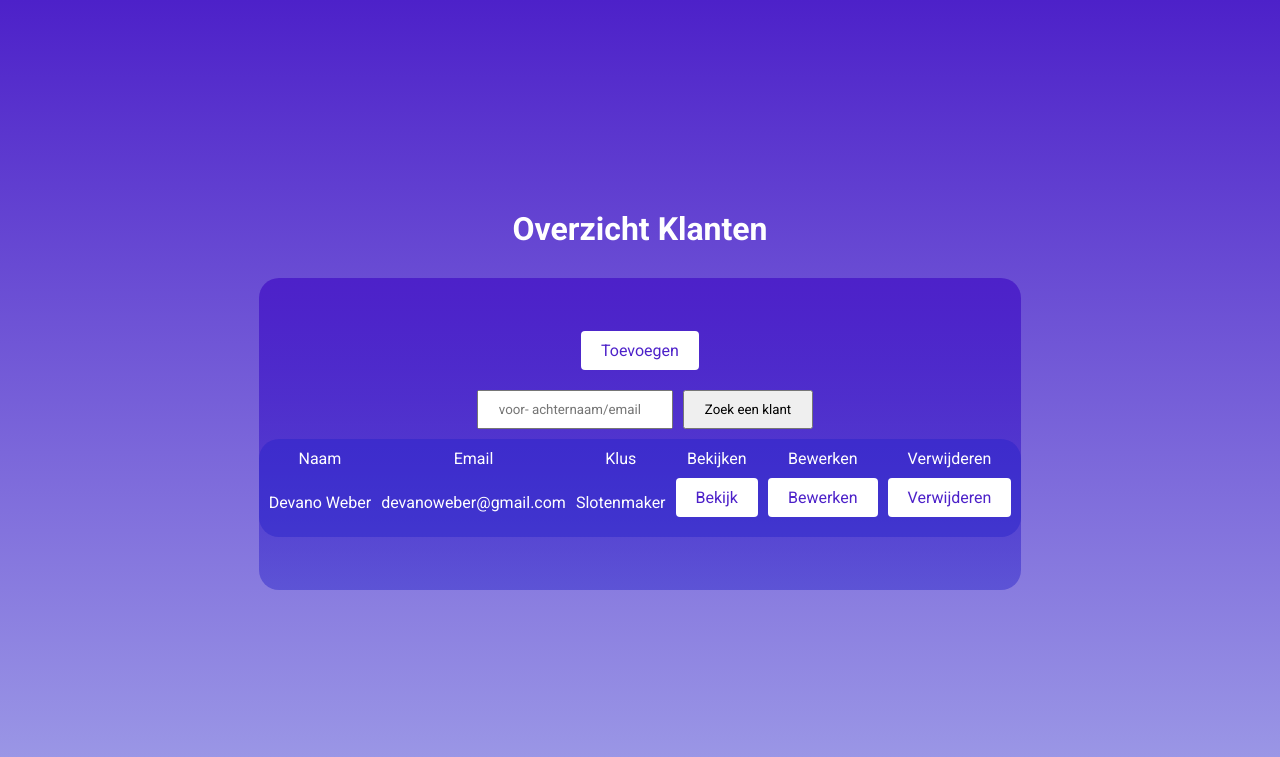
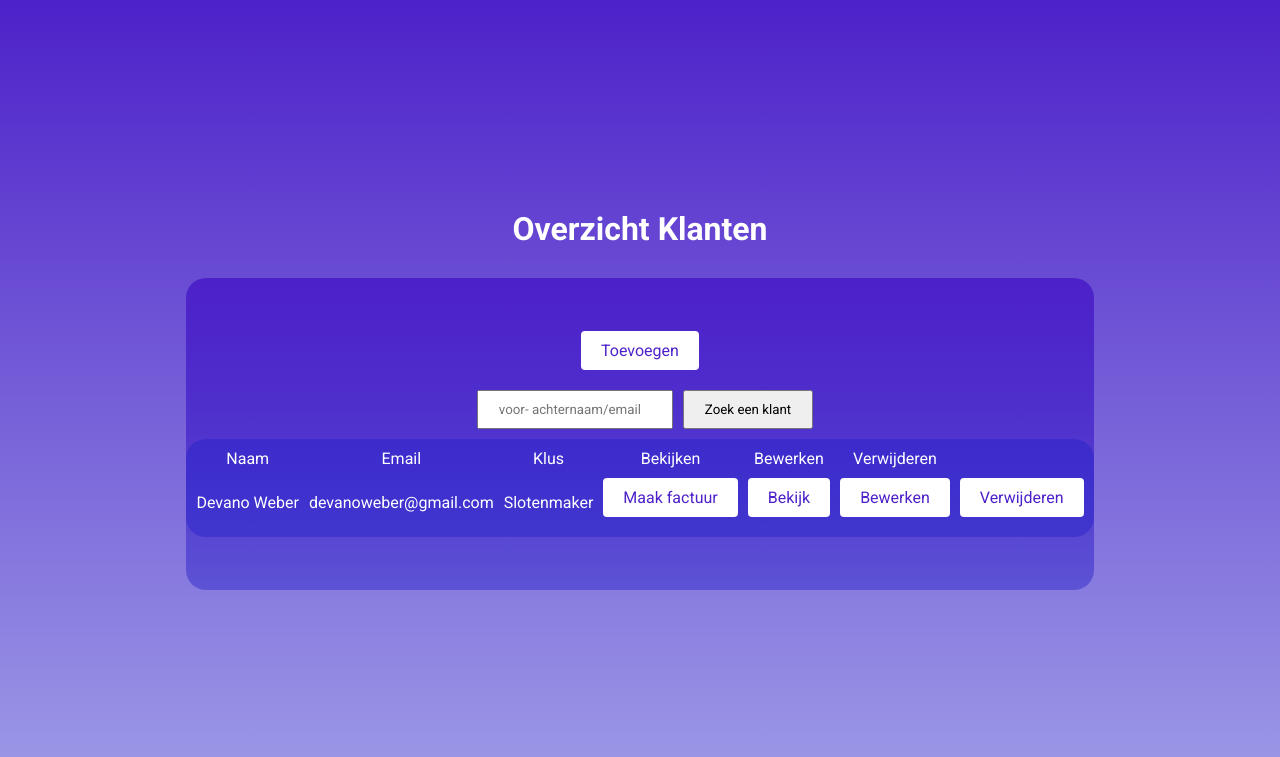
Before and after one commit to Cxetive/Scrum-Project, a PHP site: page /client.php in a window 1280 px wide. Shown: the top 757 px of the page. Run offline with PHP 8.4, Linux system fonts and the light colour scheme; data comes from the database, SQL or seed files in the repository.

Commit message:
knop gemaakt

```diff
--- a/public/client.php
+++ b/public/client.php
@@ -74,6 +74,7 @@
             echo "<td>" . $customer['voornaam'] . " " . $customer['achternaam'] . "</td>";
             echo "<td>" . $customer['email'] . "</td>";
             echo "<td>" . $customer['klus'] . "</td>";
+            echo "<td><a href=factuur.php?customerID=" . $customer['id'] . ">Maak factuur</a></td>";
             echo "<td><a href=detail.php?customerID=" . $customer['id'] . ">Bekijk</a></td>";
             echo "<td><a href=update.php?customerID=" . $customer['id'] . ">Bewerken</a></td>";
             echo "<td><a href=delete.php?customerID=" . $customer['id'] . ">Verwijderen</a></td>";
```
Also changed, not shown: public/factuur.php (added).
